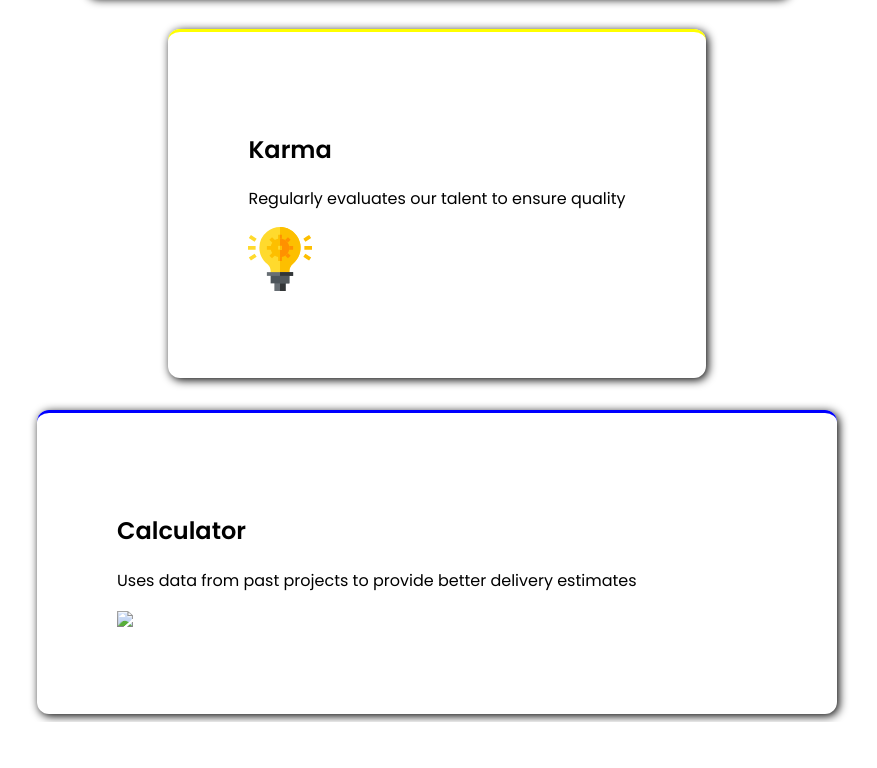
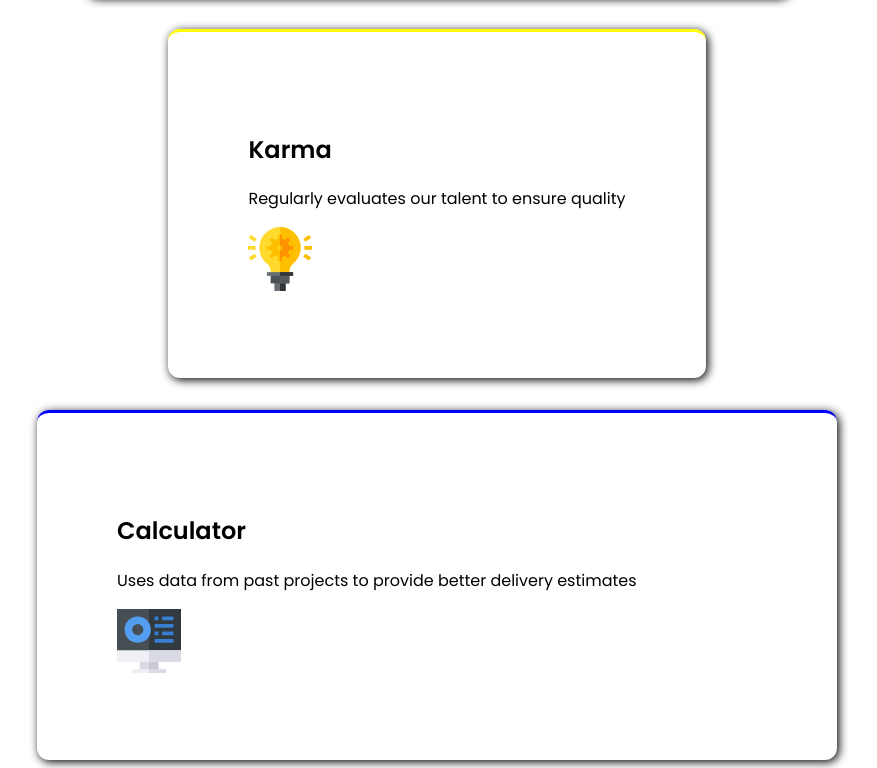
Before and after one commit to Robinho1997/Four-card-feature-component, a plain HTML site: page index.html in a window 1280 px wide. Shown: the part 1138-1906 px from the top of the page, without its empty margins (203-1080 px from the left). Before the commit the page ends 1860 px from the top, so only its background shows below. Drawn offline with Linux system fonts and the light colour scheme; the site is published under a folder, as on GitHub Pages, so addresses that start at the root find nothing.

Commit message:
Update index.html

```diff
--- a/index.html
+++ b/index.html
@@ -48,7 +48,7 @@
 <div class="blaue-box">
   <h2> Calculator </h2>
   <p>Uses data from past projects to provide better delivery estimates </p>
-  <img src="/images/icon-calculator.svg">
+  <img src="images/icon-calculator.svg">
 </div>
 
 
```
